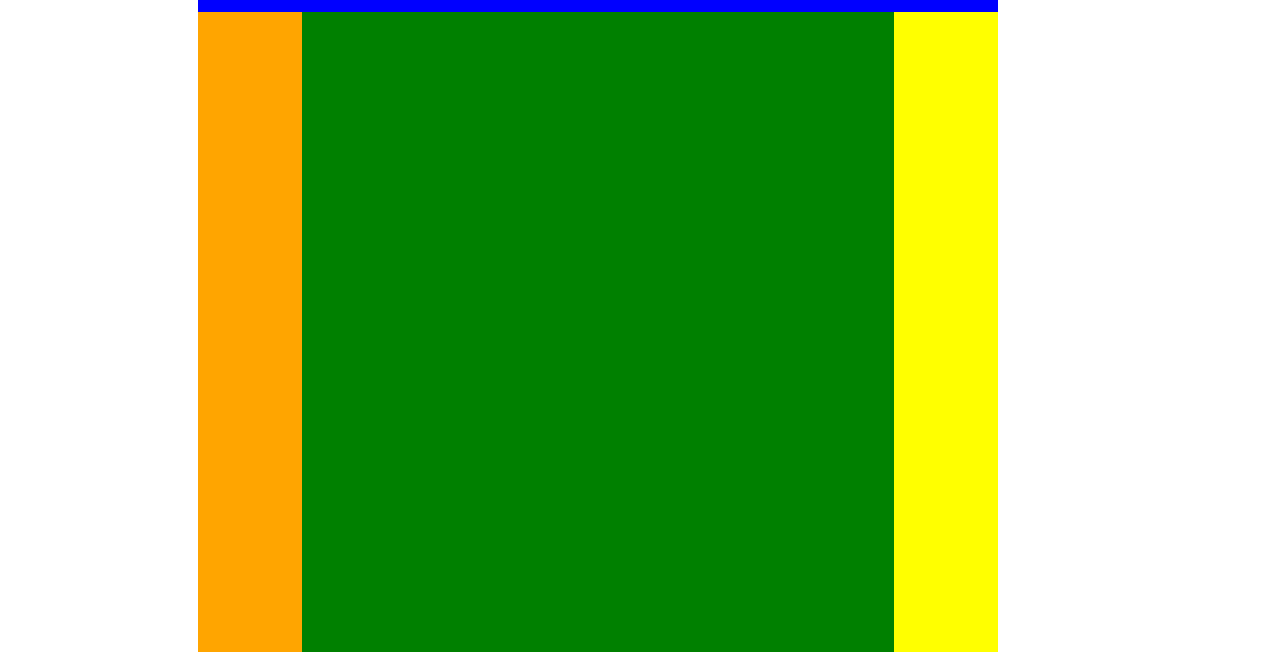
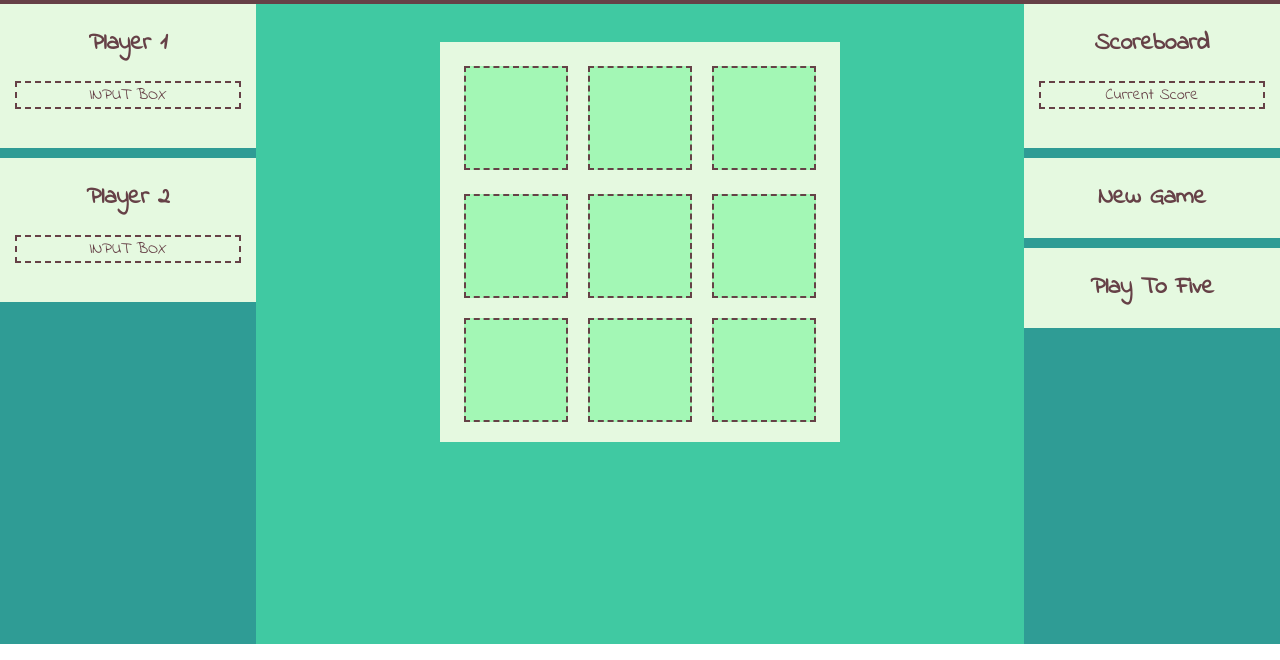
Before and after one commit to tiffboors29/tictactoe, a plain HTML site: page index.html in a window 1280 px wide. Shown: the part 156-816 px from the top of the page. Drawn offline with Linux system fonts and the light colour scheme.

Commit message:
HTML and CSS updated with sections and styling based on wire frames
Wire frame built out with scoreboard, tic tac toe board, and spaces for buttons.

```diff
--- a/index.html
+++ b/index.html
@@ -1,23 +1,66 @@
 <!DOCTYPE <!DOCTYPE html>
 <html>
 <head>
-<link rel="stylesheet" type="text/CSS" href="style.css">
-  <title>Tic Tac Toe</title>
+<link rel='stylesheet' type='text/CSS' href='style.css'>
+<link href='http://fonts.googleapis.com/css?family=Indie+Flower' rel='stylesheet' type='text/css'>
+<title>tic tac toe</title>
 </head>
+
 <body>
 
 <div id="main">
   <div id="mainHeader">
-  <h1>Tic Tac Toe</h1>
+  <h1>tic tac toe</h1>
   </div>
 
   <div id="r-sidebar">
+    <div id="player">
+      <h2>Player 1</h2>
+      <div id="inputBox">
+        <p>INPUT BOX</p>
+      </div>
+    </div>
+    <div id="player">
+      <h2>Player 2</h2>
+      <div id="inputBox">
+        <p>INPUT BOX</p>
+      </div>
+    </div>
   </div>
 
   <div id="center">
+    <div id="box">
+      <div id="row">
+        <div id="tile1"></div>
+        <div id="tile2"></div>
+        <div id="tile3"></div>
+      </div>
+      <div id="row">
+        <div id="tile1"></div>
+        <div id="tile2"></div>
+        <div id="tile3"></div>
+      </div>
+      <div id="row">
+        <div id="botTile1"></div>
+        <div id="botTile2"></div>
+        <div id="botTile3"></div>
+      </div>
+    </div>
   </div>
 
   <div id="l-sidebar">
+    <div id="scoreboard">
+      <h2>Scoreboard</h2>
+      <div id="scoreBox">
+        <p>Current Score</p>
+      </div>
+    </div>
+    <div id="button">
+      <h2>New Game</h2>
+    </div>
+    <div id="button">
+      <h2>Play To Five</h2>
+    </div>
   </div>
 </div>
 
--- a/style.css
+++ b/style.css
@@ -1,47 +1,170 @@
 body {
+  margin: 0;
   font-family: arial;
   font-color: purple;
 }
 
 h1 {
-  font-size: 36px;
-  color: white;
-  font-family: bold;
+  font-family: 'Indie Flower', cursive;
+  color: #e5f9e0;
+  font-size: 70px;
   text-align: center;
-  padding-top: 7%;
+  padding-top: 3%;
 }
 
 #main {
-  width: 800px;
+  width: 100%;
   height: 800px;
   background-color: gray;
-  margin-left: 15%;
-  margin-right: 15%;
+  margin-left: auto;
+  margin-right: auto;
 }
 
 #mainHeader {
   width: 100%;
   height: 20%;
-  background-color: blue;
+  background-color: #664147;
 }
 
 #r-sidebar {
-  width: 13%;
+  width: 20%;
   height: 80%;
-  background-color: orange;
+  background-color: #2f9c95;
   float: left;
 }
 
+#player {
+  background-color: #e5f9e0;
+  padding: 1%;
+  text-align: center;
+  font-family:'Indie Flower', cursive;
+  color: #664147;
+  margin-bottom: 10px;
+}
+
+#inputBox {
+  margin-left: 5%;
+  margin-right: 5%;
+  border-color: #664147;
+  border: 2px;
+  width: 90%;
+  height: 10%;
+}
+
+#inputBox p {
+  border: 2px dashed #664147;
+}
+
+
 #center {
-  width: 74%;
+  width: 60%;
   height: 80%;
-  background-color: green;
+  background-color: #40c9a2;
   float: left;
 }
 
+#box {
+  width: 400px;
+  height: 400px;
+  background-color: #e5f9e0;
+  margin-left: auto;
+  margin-right: auto;
+  margin-top: 5%;
+}
+
+#row {}
+
+#tile1 {
+  width: 25%;
+  height: 25%;
+  background-color: #a3f7b5;
+  float: left;
+  margin-top: 6%;
+  margin-left: 6%;
+  border: 2px dashed #664147;
+}
+#tile2 {
+  width: 25%;
+  height: 25%;
+  background-color: #a3f7b5;
+  float: left;
+  margin-top: 6%;
+  margin-left: 5%;
+  margin-right: 5%;
+  border: 2px dashed #664147;
+}
+#tile3 {
+  width: 25%;
+  height: 25%;
+  background-color: #a3f7b5;
+  float: left;
+  margin-top: 6%;
+  border: 2px dashed #664147;
+}
+#botTile1 {
+  width: 25%;
+  height: 25%;
+  background-color: #a3f7b5;
+  float: left;
+  margin-top: 5%;
+  margin-bottom: 5%;
+  margin-left: 6%;
+  border: 2px dashed #664147;
+}
+#botTile2 {
+  width: 25%;
+  height: 25%;
+  background-color: #a3f7b5;
+  float: left;
+  margin: 5%;
+  border: 2px dashed #664147;
+}
+#botTile3 {
+  width: 25%;
+  height: 25%;
+  background-color: #a3f7b5;
+  float: left;
+  margin-top: 5%;
+  margin-bottom: 5%;
+  border: 2px dashed #664147;
+}
+
+
 #l-sidebar {
-  width: 13%;
+  width: 20%;
   height: 80%;
-  background-color: yellow;
+  background-color: #2f9c95;
   float: left;
 }
+
+#scoreboard {
+  background-color: #e5f9e0;
+  padding: 1%;
+  text-align: center;
+  font-family:'Indie Flower', cursive;
+  color: #664147;
+  margin-bottom: 10px;
+}
+
+#button {
+  background-color: #e5f9e0;
+  padding: 1%;
+  text-align: center;
+  font-family:'Indie Flower', cursive;
+  color: #664147;
+  margin-bottom: 10px;
+}
+
+
+#scoreBox {
+  margin-left: 5%;
+  margin-right: 5%;
+  border-color: #664147;
+  border: 2px;
+  width: 90%;
+  height: 10%;
+}
+
+#scoreBox p {
+  border: 2px dashed #664147;
+}
```
